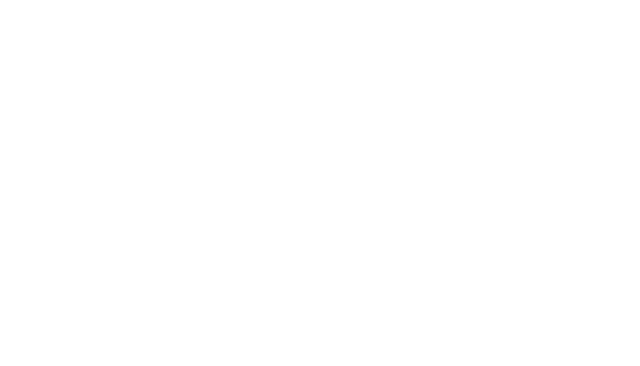
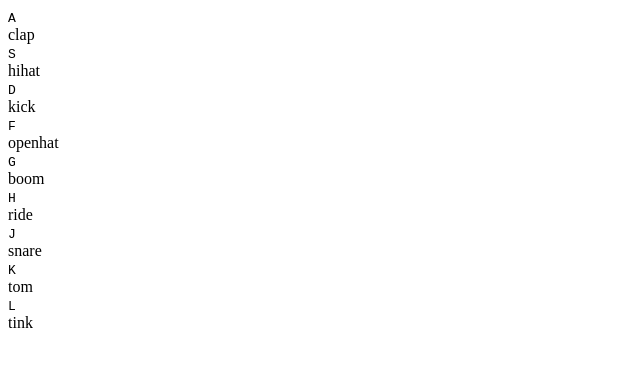
Before and after one commit to feridunAKYOL/01---drum-kit, a plain HTML site: page index.html in a window 1280 px wide. Shown: the whole page, without its empty margins (0-640 px from the left). Drawn offline with Linux system fonts and the light colour scheme.

Commit message:
keyboard
added divs and keyboard that we will use.
also sound names are added

```diff
--- a/index.html
+++ b/index.html
@@ -6,6 +6,42 @@
     <title>Drum Kit</title>
 </head>
 <body>
-    <!-- code here :)  -->
+    <div class="flexContainer">
+        <div>
+            <kbd>A</kbd>
+            <div>clap</div>
+        </div>
+        <div>
+            <kbd>S</kbd>
+            <div>hihat</div>
+        </div>
+        <div>
+            <kbd>D</kbd>
+            <div>kick</div>
+        </div>
+        <div>
+            <kbd>F</kbd>
+            <div>openhat</div>
+        </div>
+        <div>
+            <kbd>G</kbd>
+            <div>boom</div>
+        </div>
+        <div>
+            <kbd>H</kbd>
+            <div>ride</div>
+        </div>
+        <div>
+            <kbd>J</kbd>
+            <div>snare</div>
+        </div>
+        <div>
+            <kbd>K</kbd>
+            <div>tom</div>
+        </div>
+        <div>
+            <kbd>L</kbd>
+            <div>tink</div>
+        </div>
 </body>
 </html>
```
